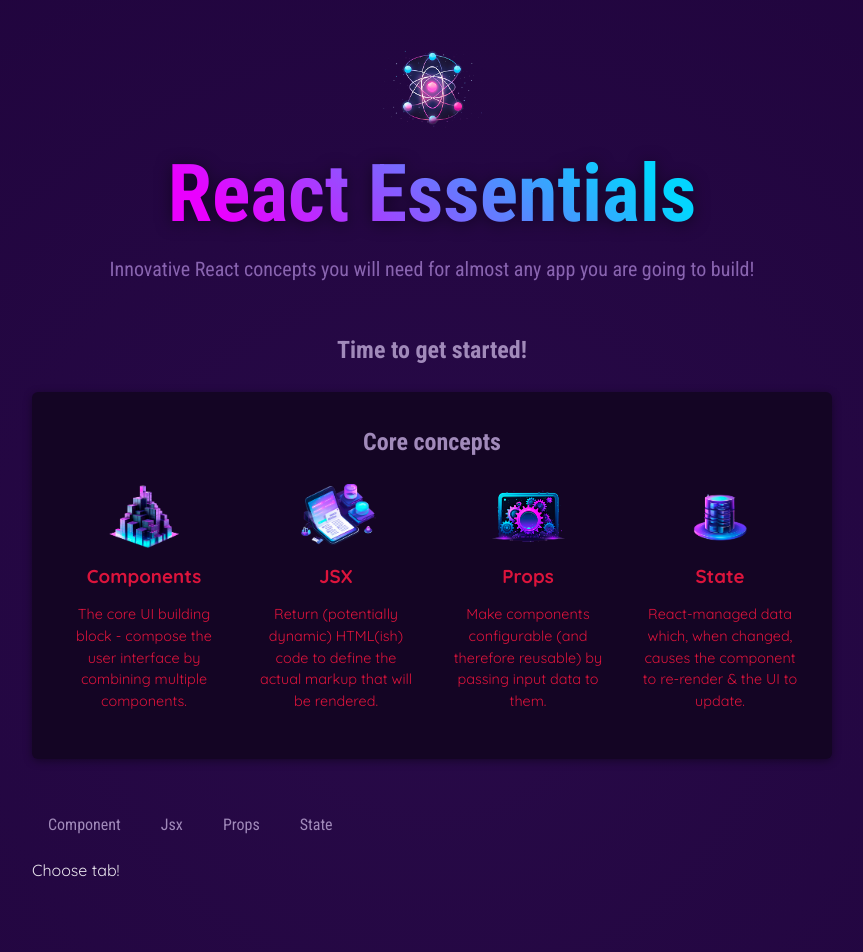
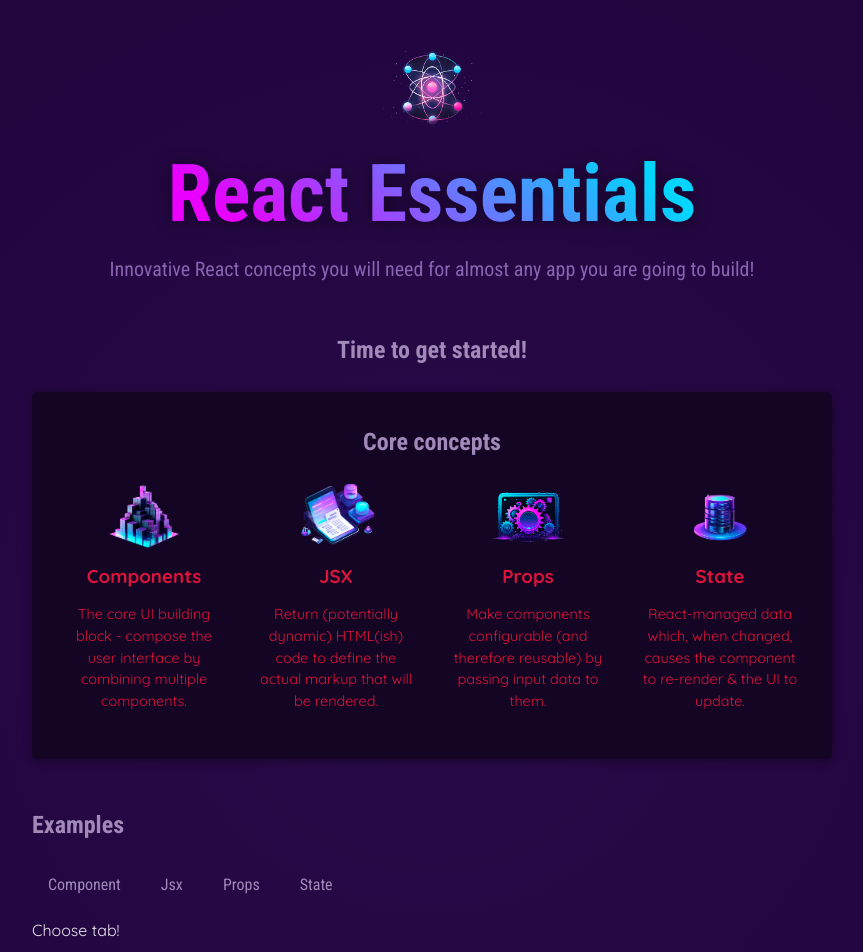
Before and after one commit to SoulIsMyDiet/simple-page, a React (Vite) app: page / in a window 1280 px wide. Shown: the top 952 px of the page, without its empty margins (208-1071 px from the left). Built offline with nearby package versions, Linux system fonts and the light colour scheme.

Commit message:
made another Section component

```diff
--- a/src/components/Examples.jsx
+++ b/src/components/Examples.jsx
@@ -1,6 +1,7 @@
 import { Example } from "./Example";
 import { EXAMPLES } from "../data";
 import { useState } from 'react';
+import Section from "./Section";
 
 export default function Examples() {
     const [conceptState, setConceptState] = useState();
@@ -22,7 +23,7 @@
         );
     }
 
-    return <section id='examples'>
+    return <Section title='Examples' id='examples'>
         <menu>
             <Example isSelected={conceptState === 'components'}
                      onClick={() => clickHandler('components')}>Component</Example>
@@ -31,5 +32,5 @@
             <Example isSelected={conceptState === 'state'} onClick={() => clickHandler('state')}>State</Example>
         </menu>
         {tabContent}
-    </section>
+    </Section>
 }
--- /dev/null
+++ b/src/components/Section.jsx
@@ -0,0 +1,6 @@
+export default function Section ({title, children, ...props}) {
+    return <section {...props}>
+        <h2>{title}</h2>
+        {children}
+    </section>
+}
```
